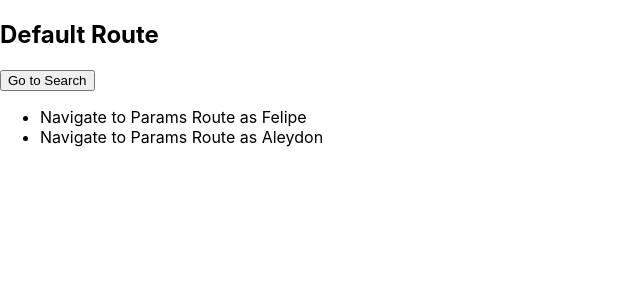
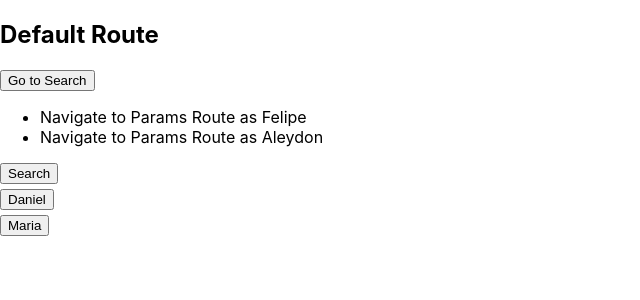
Before and after one commit to Aleydon/NextJs-Basics, a Next.js app: page /routes in a window 1280 px wide. Shown: the top 300 px of the page, without its empty margins (0-640 px from the left). Built offline with nearby package versions, Linux system fonts and the light colour scheme.

Commit message:
ADD: Using next/router

```diff
--- a/src/pages/routes/index.jsx
+++ b/src/pages/routes/index.jsx
@@ -1,6 +1,23 @@
 import Link from 'next/link';
+import { useRouter } from 'next/router';
 
 function DefaultRoute() {
+	const router = useRouter();
+
+	function simpleNavigation(url) {
+		router.push(url);
+	}
+
+	function navigationWithParams() {
+		router.push({
+			pathname: '/routes/params',
+			query: {
+				id: '87342',
+				name: 'Maria'
+			}
+		});
+	}
+
 	return (
 		<>
 			<h2>Default Route</h2>
@@ -15,6 +32,33 @@ function DefaultRoute() {
 					<li>Navigate to Params Route as Aleydon</li>
 				</Link>
 			</ul>
+
+			<div
+				style={{
+					display: 'flex',
+					flexDirection: 'column',
+					alignItems: 'flex-start',
+					gap: 5
+				}}
+			>
+				<button
+					type="button"
+					onClick={() => router.push('/routes/14478/search')}
+				>
+					Search
+				</button>
+				<button
+					type="button"
+					onClick={() =>
+						simpleNavigation('/routes/params?id=87363&name=Daniel')
+					}
+				>
+					Daniel
+				</button>
+				<button type="button" onClick={navigationWithParams}>
+					Maria
+				</button>
+			</div>
 		</>
 	);
 }
```
